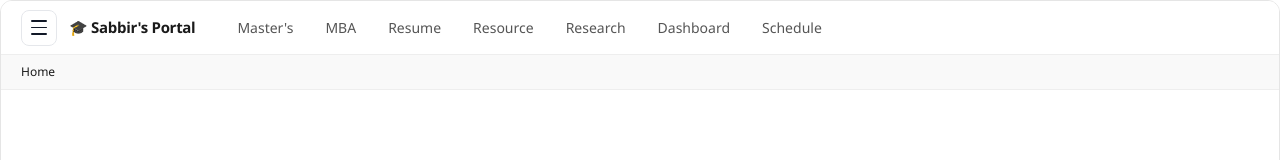
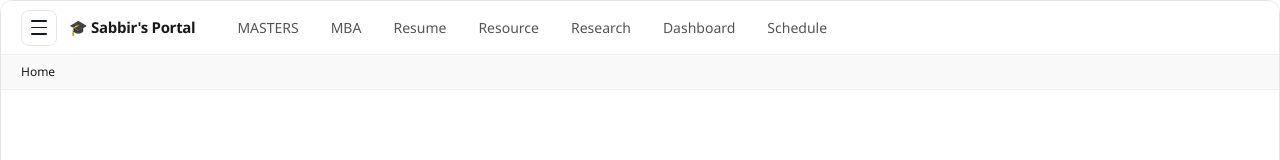
Before and after one commit to akm-sabbir/react-app-personal-profile-documents, a React (Vite) app: page / in a window 1280 px wide. Shown: the top 160 px of the page. Built offline with nearby package versions, Linux system fonts and the light colour scheme.

Commit message:
code refactored

```diff
--- a/src/MBANavbar.jsx
+++ b/src/MBANavbar.jsx
@@ -28,6 +28,46 @@ function Breadcrumb({ trail, breadCrumbOpen }) {
     </nav>
   );
 }
+// -------- Nav Component ------------------------------
+function NavMenuComponent({navComponents, handleCourseSelect, componentOpen, onSetComponentOpen, comp, setProgram}){
+
+   return(
+
+       <div style={{ position: "relative" }}>
+          <button
+            className={navbarStyles.navBtn(componentOpen)}
+            onClick={() =>
+                {
+                    for (let i = 0; i < navComponents.length; i++) {
+                        if (navComponents[i][2] !== comp){
+
+                                        navComponents[i][0]? navComponents[i][1]((o) => !o): null;
+
+                            }
+                        else{
+                                navComponents[i][1]((o) => !o);
+                                setProgram(navComponents[i][2]);
+                            }
+                        }
+
+                }
+            }
+            //onMouseEnter={(e) => setMbaOpen(true)}
+            //onMouseLeave={(e) => setMbaOpen(false)}
+            aria-haspopup="true"
+            aria-expanded={componentOpen}
+          >
+            {comp} {/*<span style={styles.chevron}>{mbaOpen ? "▲" : "▼"}</span>*/}
+          </button>
+
+         {componentOpen &&(
+             <SemesterDropdown onCourseSelect={handleCourseSelect} program={comp} onOpen={onSetComponentOpen} />)}
+
+        </div>
+       );
+
+
+   }
 
 // ─── Main Navbar ───────────────────────────────────────────────────────────
 export default function MBANavbar() {
@@ -35,6 +75,7 @@ export default function MBANavbar() {
   const [mastersOpen, setMastersOpen] = useState(false);
   const [resumeOpen, setResumeOpen] = useState(false);
   const [resourceOpen, setResourceOpen] = useState(false);
+  const [researchOpen, setResearchOpen] = useState(false);
   const [trail, setTrail]     = useState(["Home"]);
   const [course, setCourse]   = useState(null);
   const [resource, setResource] = useState(null);
@@ -42,7 +83,7 @@ export default function MBANavbar() {
   const navRef = useRef(null);
   const [program, setProgram] = useState(null);
   const navComponents = [[mastersOpen, setMastersOpen, "MASTERS"], [mbaOpen, setMbaOpen,"MBA"],
-  [resumeOpen, setResumeOpen,"Resume"], [resourceOpen, setResourceOpen, "Resource"]];
+  [resumeOpen, setResumeOpen,"Resume"], [resourceOpen, setResourceOpen, "Resource"], [researchOpen, setResearchOpen, "Research"]];
 
   // Close dropdown on outside click
   useEffect(() => {
@@ -52,6 +93,7 @@ export default function MBANavbar() {
          setMastersOpen(false);
          setResumeOpen(false);
          setResourceOpen(false);
+         setResearchOpen(false);
 
       }
     }
@@ -99,129 +141,19 @@ export default function MBANavbar() {
         </div>
         <div className={brandStyles.brand}>🎓 Sabbir's Portal</div>
 
-        <div style={{ position: "relative" }}>
-          <button
-            className={navbarStyles.navBtn(mastersOpen)}
-            onClick={() =>{
-                    for (let i = 0; i < navComponents.length; i++) {
-                        if (navComponents[i][2] !== "MASTERS"){
-                                navComponents[i][0]? navComponents[i][1]((o) => !o): null;
-                            }
-                        else{
-                                navComponents[i][1]((o) => !o);
-                                setProgram(navComponents[i][2]);
-                            }
 
-                    }
-                }
-            }
-            //onMouseEnter={(e) => setMastersOpen(true)}
-            //onMouseLeave={(e) => setMastersOpen(false)}
-            aria-haspopup="true"
-            aria-expanded={mastersOpen}
-          >  Master's {/*<span style={styles.chevron}>{mastersOpen ? "▲" : "▼"}</span>*/}
-          </button>
-
-          {mastersOpen && (
-            <SemesterDropdown onCourseSelect={handleCourseSelect} program={"MASTERS"} onOpen={setMastersOpen}/>
-          )}
-        </div>
-
-        {/* MBA Dropdown Trigger */}
-
-        <div style={{ position: "relative" }}>
-          <button
-            className={navbarStyles.navBtn(mbaOpen)}
-            onClick={() =>{
-                    for (let i = 0; i < navComponents.length; i++) {
-                        if (navComponents[i][2] !== "MBA"){
-                                   navComponents[i][0]? navComponents[i][1]((o) => !o): null;
-
-                            }
-                        else{
-                                navComponents[i][1]((o) => !o);
-                                setProgram(navComponents[i][2]);
-                            }
-                    }
-                }
-            }
-            //onMouseEnter={(e) => setMbaOpen(true)}
-            //onMouseLeave={(e) => setMbaOpen(false)}
-            aria-haspopup="true"
-            aria-expanded={mbaOpen}
-          >
-            MBA {/*<span style={styles.chevron}>{mbaOpen ? "▲" : "▼"}</span>*/}
-          </button>
-
-          {mbaOpen && (
-            <SemesterDropdown onCourseSelect={handleCourseSelect} program={"MBA"} onOpen={setMbaOpen} />
-          )}
-            </div>
-          <div style={{ position: "relative" }}>
-          <button
-            className={navbarStyles.navBtn(resumeOpen)}
-            onClick={() =>
-                {
-                    for (let i = 0; i < navComponents.length; i++) {
-                        if (navComponents[i][2] !== "Resume"){
-                                   navComponents[i][0]? navComponents[i][1]((o) => !o): null;
-                            }
-                        else{
-                                navComponents[i][1]((o) => !o);
-                                setProgram(navComponents[i][2]);
-                            }
-                        }
-                }
-            }
-            //onMouseEnter={(e) => setMbaOpen(true)}
-            //onMouseLeave={(e) => setMbaOpen(false)}
-            aria-haspopup="true"
-            aria-expanded={resumeOpen}
-          >
-            Resume {/*<span style={styles.chevron}>{mbaOpen ? "▲" : "▼"}</span>*/}
-          </button>
-
-         {resumeOpen &&(
-             <SemesterDropdown onCourseSelect={handleCourseSelect} program={"Resume"} onOpen={setResumeOpen} />)}
-
-        </div>
-        <div style={{ position: "relative" }}>
-          <button
-            className={navbarStyles.navBtn(resumeOpen)}
-            onClick={() =>
-                {
-                    for (let i = 0; i < navComponents.length; i++) {
-                        if (navComponents[i][2] !== "Resource"){
-
-                                        navComponents[i][0]? navComponents[i][1]((o) => !o): null;
-
-                            }
-                        else{
-                                navComponents[i][1]((o) => !o);
-                                setProgram(navComponents[i][2]);
-                            }
-                        }
-                    //mastersOpen ? setMastersOpen((o) => !o): null;
-                    //mbaOpen ? setMbaOpen((o) => !o) : null;
-                    //setResourceOpen((o) => !o);
-                    //setProgram("Resource");
-                }
-            }
-            //onMouseEnter={(e) => setMbaOpen(true)}
-            //onMouseLeave={(e) => setMbaOpen(false)}
-            aria-haspopup="true"
-            aria-expanded={resourceOpen}
-          >
-            Resource {/*<span style={styles.chevron}>{mbaOpen ? "▲" : "▼"}</span>*/}
-          </button>
-
-         {resourceOpen &&(
-             <SemesterDropdown onCourseSelect={handleCourseSelect} program={"Resource"} onOpen={setResourceOpen} />)}
-
-        </div>
-
+        {<NavMenuComponent navComponents={navComponents} handleCourseSelect={handleCourseSelect}
+        componentOpen={mastersOpen} onSetComponentOpen={setMastersOpen} comp={"MASTERS"} setProgram={setProgram}/>}
+        {<NavMenuComponent navComponents={navComponents} handleCourseSelect={handleCourseSelect}
+        componentOpen={mbaOpen} onSetComponentOpen={setMbaOpen} comp={"MBA"} setProgram={setProgram}/>}
+        {<NavMenuComponent navComponents={navComponents} handleCourseSelect={handleCourseSelect}
+        componentOpen={resumeOpen} onSetComponentOpen={setResumeOpen} comp={"Resume"} setProgram={setProgram}/>}
+        {<NavMenuComponent navComponents={navComponents} handleCourseSelect={handleCourseSelect}
+        componentOpen={resourceOpen} onSetComponentOpen={setResourceOpen} comp={"Resource"} setProgram={setProgram}/>}
+        {<NavMenuComponent navComponents={navComponents} handleCourseSelect={handleCourseSelect}
+        componentOpen={researchOpen} onSetComponentOpen={setResearchOpen} comp={"Research"} setProgram={setProgram}/>}
         {/* Other nav links */}
-        {["Research","Dashboard", "Schedule"].map((item) => (
+        {["Dashboard", "Schedule"].map((item) => (
           <button
             key={item}
             className = {navbarStyles.navBtn(resumeOpen)}
@@ -258,7 +190,8 @@ export default function MBANavbar() {
           }} supabase={supabase}
         />
 
-      </div>}
+      </div>
+    }
     </div>
   );
 }
--- a/src/components/SemesterDropdown.tsx
+++ b/src/components/SemesterDropdown.tsx
@@ -1,6 +1,9 @@
 import React, { useEffect, useState } from "react";
-import {navData, resources, mastersNavData, resumeNavData, resourceNavData} from '../constants/resourcesData';
+import {navData, resources, mastersNavData, resumeNavData, resourceNavData, researchNavData} from '../constants/resourcesData';
 import {dropdownStyles, flyoutStyles} from '../styles/componentStyles';
+
+const dataSetList = [["MASTERS", mastersNavData], ["MBA", navData], ["Resume", resumeNavData],
+["Resource",resourceNavData], ["Research",researchNavData]]
 function CourseFlyout({ courses, onSelect }) {
   return (
     <div className={flyoutStyles.flyout}>
@@ -51,13 +54,16 @@ function NavMap({navData, onCourseSelect, program, onOpen}){
 export function SemesterDropdown({ onCourseSelect, program, onOpen }) {
 
   console.log("We are here starting dropdown,", onCourseSelect, program);
-
-    if (program === "MASTERS")
+    for (let i = 0; i < dataSetList.length; i++) {
+        if (program === dataSetList[i][0]){
         return(<>
-                <NavMap navData={mastersNavData} onCourseSelect={onCourseSelect} program={program} onOpen={onOpen} />
+                <NavMap navData={dataSetList[i][1]} onCourseSelect={onCourseSelect} program={program} onOpen={onOpen} />
                 </>
             );
+        }
+    }
 
+{/*
     if (program === "MBA")
         return(<>
                 <NavMap navData={navData} onCourseSelect={onCourseSelect} program={program} onOpen={onOpen} />
@@ -73,7 +79,7 @@ export function SemesterDropdown({ onCourseSelect, program, onOpen }) {
     return(<>
                 <NavMap navData={resourceNavData} onCourseSelect={onCourseSelect} program={program} onOpen={onOpen} />
                 </>
-            );
+            );*/}
 
 }
 
--- a/src/constants/resourcesData.jsx
+++ b/src/constants/resourcesData.jsx
@@ -46,6 +46,8 @@ export const resources = [
   { key: "blogging",     icon: "📊", label: "Blogging",     count: 5  },
   { key: "projects",    icon: "📋", label: "Projects",    count: 1  },
   { key: "resume",      icon: "📋", label: "Resume",    count: 2  },
+  { key: "presentation",      icon: "📋", label: "Presentation",    count: 2  },
+  { key: "publication",      icon: "📋", label: "Paper",    count: 2  },
 ];
 
 export const mastersNavData = [
@@ -129,3 +131,29 @@ export const resumeNavData = [
     ],
   }
   ];
+
+  export const researchNavData = [
+  {
+    id: "inv1",
+    label: "Presentation",
+    courses: [
+      { code: "INV101", name: "Math", category:"presentation" },
+
+    ],
+  },
+  {
+    id: "inv3",
+    label: "Blogging",
+    courses: [
+      { code: "INV301", name: "Machine Learning", category:"blogging" },
+        ],
+
+  },{
+    id: "inv2",
+    label: "Publication",
+    courses: [
+      { code: "INV201", name: "Paper",category:"publication" },
+      { code: "INV203", name: "Journal",category:"publication" },
+    ],
+  }
+  ];
```
